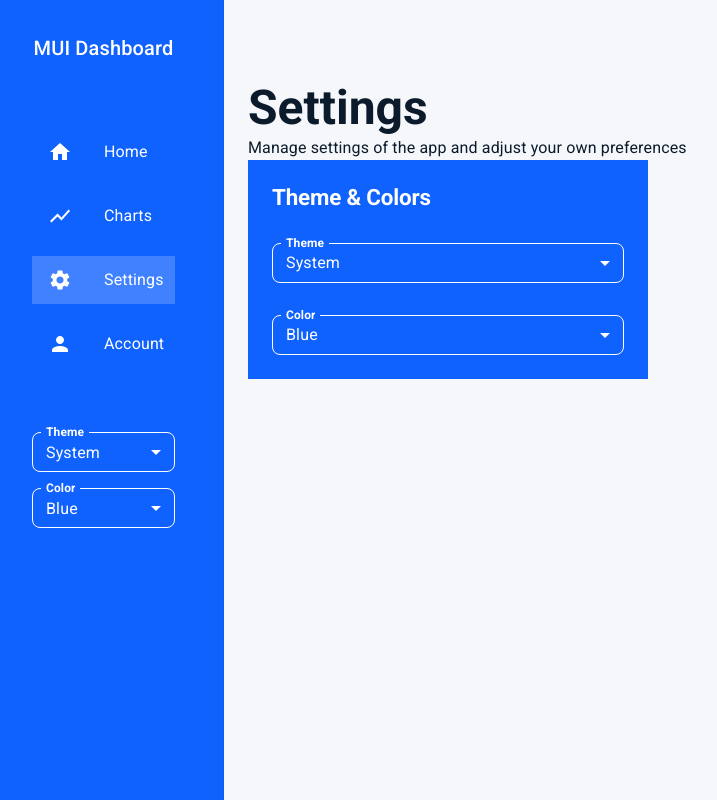
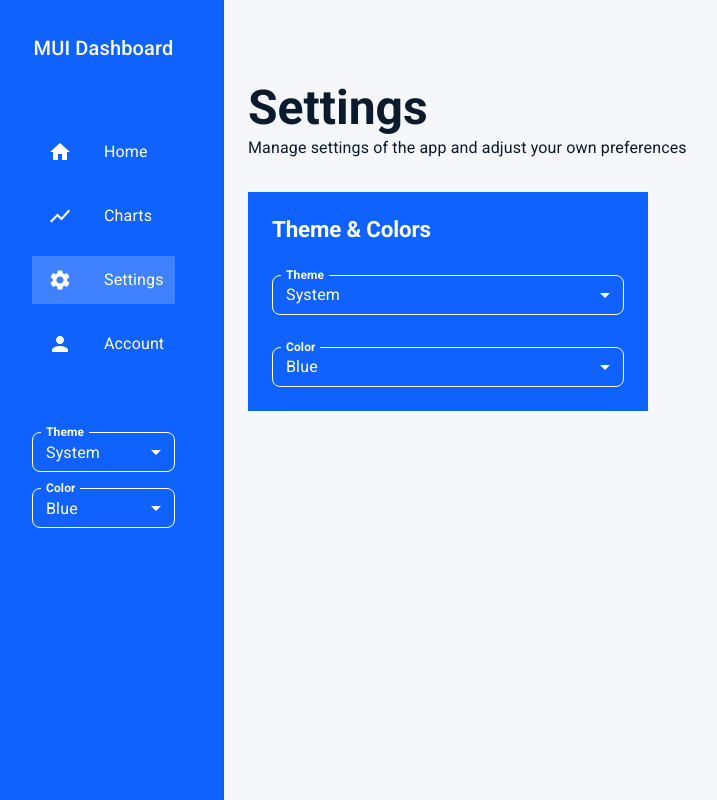
Before and after one commit to giuseppe2305/mui-dashboard, a React (Vite) app: page /settings in a window 1280 px wide. Shown: the whole page, without its empty margins (16-733 px from the left). Built offline with nearby package versions, Linux system fonts and the light colour scheme.

Commit message:
Added some margin to switchs container.

```diff
--- a/src/components/Settings.tsx
+++ b/src/components/Settings.tsx
@@ -9,7 +9,7 @@ function Settings() {
       <PageContainer.Title>Settings</PageContainer.Title>
       <PageContainer.Subtitle>Manage settings of the app and adjust your own preferences</PageContainer.Subtitle>
 
-      <Stack gap={4} sx={{ backgroundColor: "primary.main", p: 3 }} maxWidth={400}>
+      <Stack gap={4} sx={{ backgroundColor: "primary.main", p: 3, mt: 4 }} maxWidth={400}>
         <Typography variant="h2" color="primary.contrastText">
           Theme & Colors
         </Typography>
```
